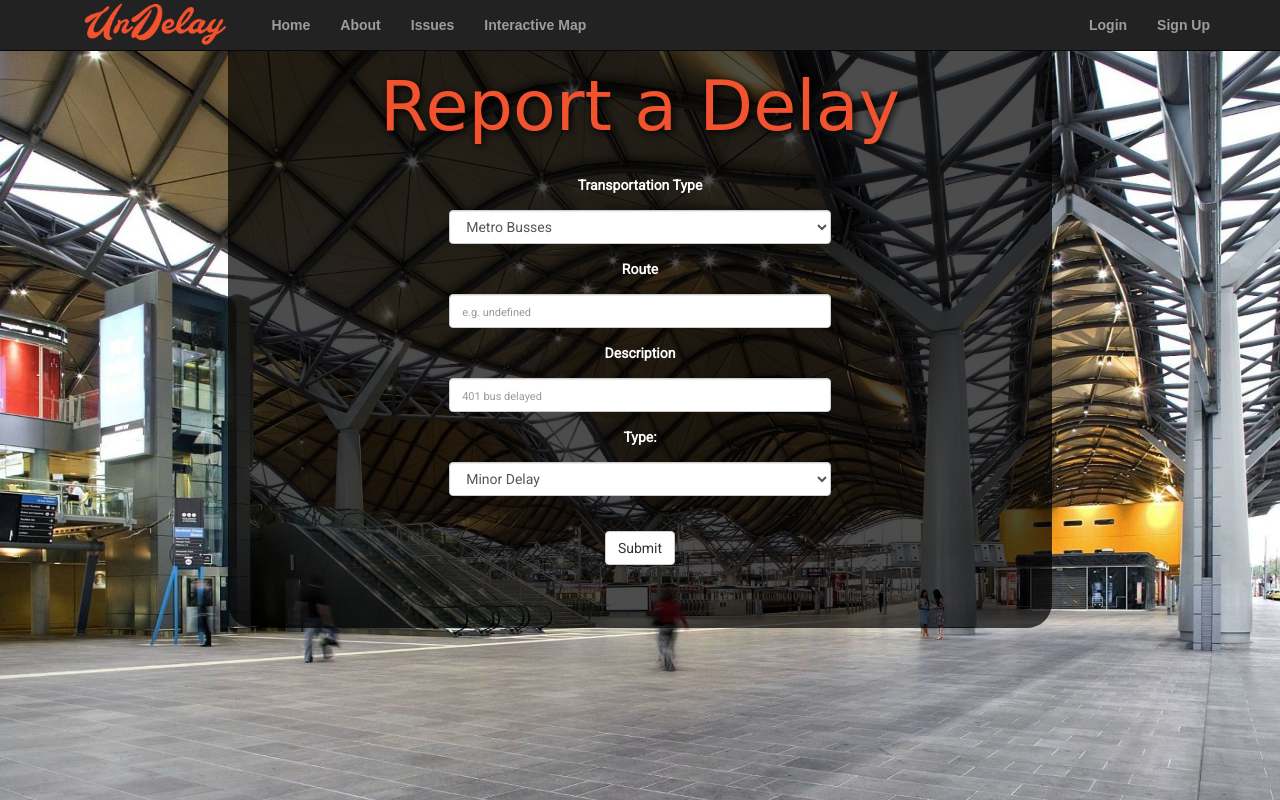
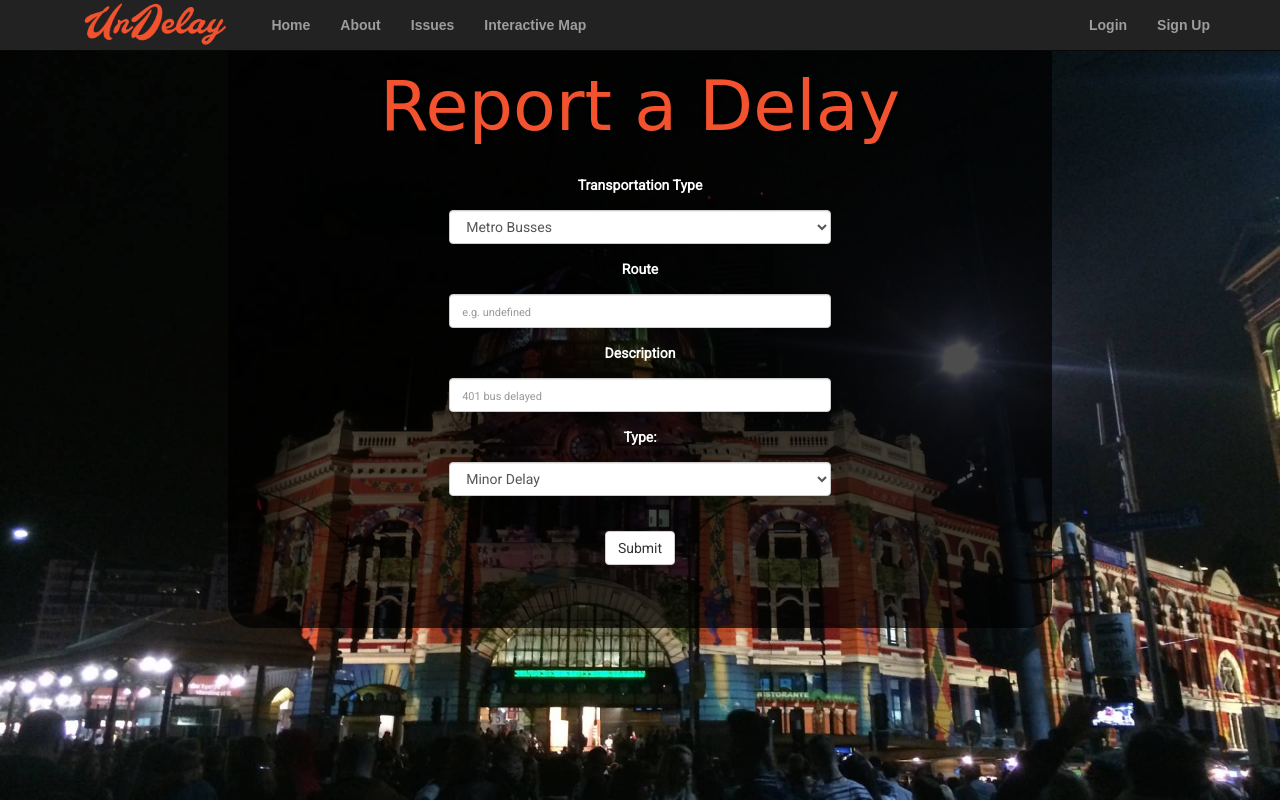
Before and after one commit to phellsten/UnDelay-PTV-Delay-Finder, a Node server app: page /delay in a window 1280 px wide. Run offline with Node 20, Linux system fonts and the light colour scheme; tables that the repository leaves empty hold one stand-in row (values such as "Sample post"); data that the repository does not hold is empty; some libraries are stand-ins or nearby versions; some web fonts are replaced.

Commit message:
issues background change test

```diff
--- a/public/css/issues.css
+++ b/public/css/issues.css
@@ -1,7 +1,7 @@
 @import url('//cdn.datatables.net/1.10.2/css/jquery.dataTables.css');
 
 body{
-  background: #000000 url("../images/web/SoutherCross.jpg") no-repeat center fixed;
+  background: #000000 url("../images/web/6F240ED2-22FD-4EE1-959A-468525CF8D01.JPG") no-repeat center fixed;
   background-size: cover;
   text-align: center;
   color: white;
```
